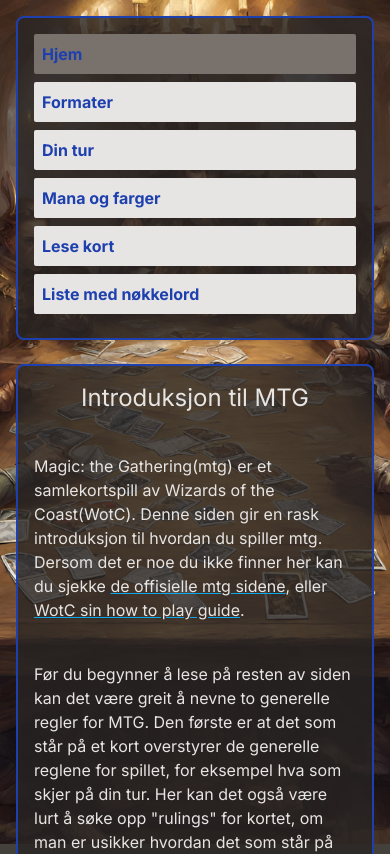
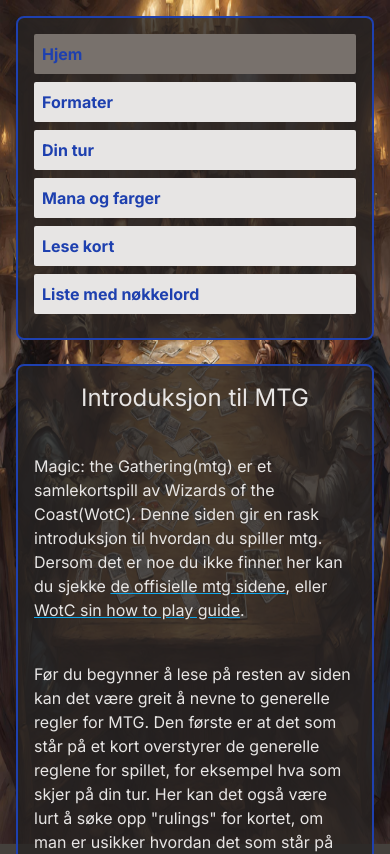
Before and after one commit to KristofferKvale/mtg-intro, a Next.js app: page / in a window 390 px wide. Shown: the top 854 px of the page. Built offline with nearby package versions, Linux system fonts and the light colour scheme.

Commit message:
accept stretched background for phones

```diff
--- a/src/app/components/Background.tsx
+++ b/src/app/components/Background.tsx
@@ -7,7 +7,7 @@
       alt={alt}
       width={1000}
       height={1000}
-      className='z-0 fixed top-0 place-self-center min-w-fit h-full aspect-square'
+      className='z-0 fixed top-0 place-self-center min-w-full min-h-full aspect-square'
     />
   )
 }
```
